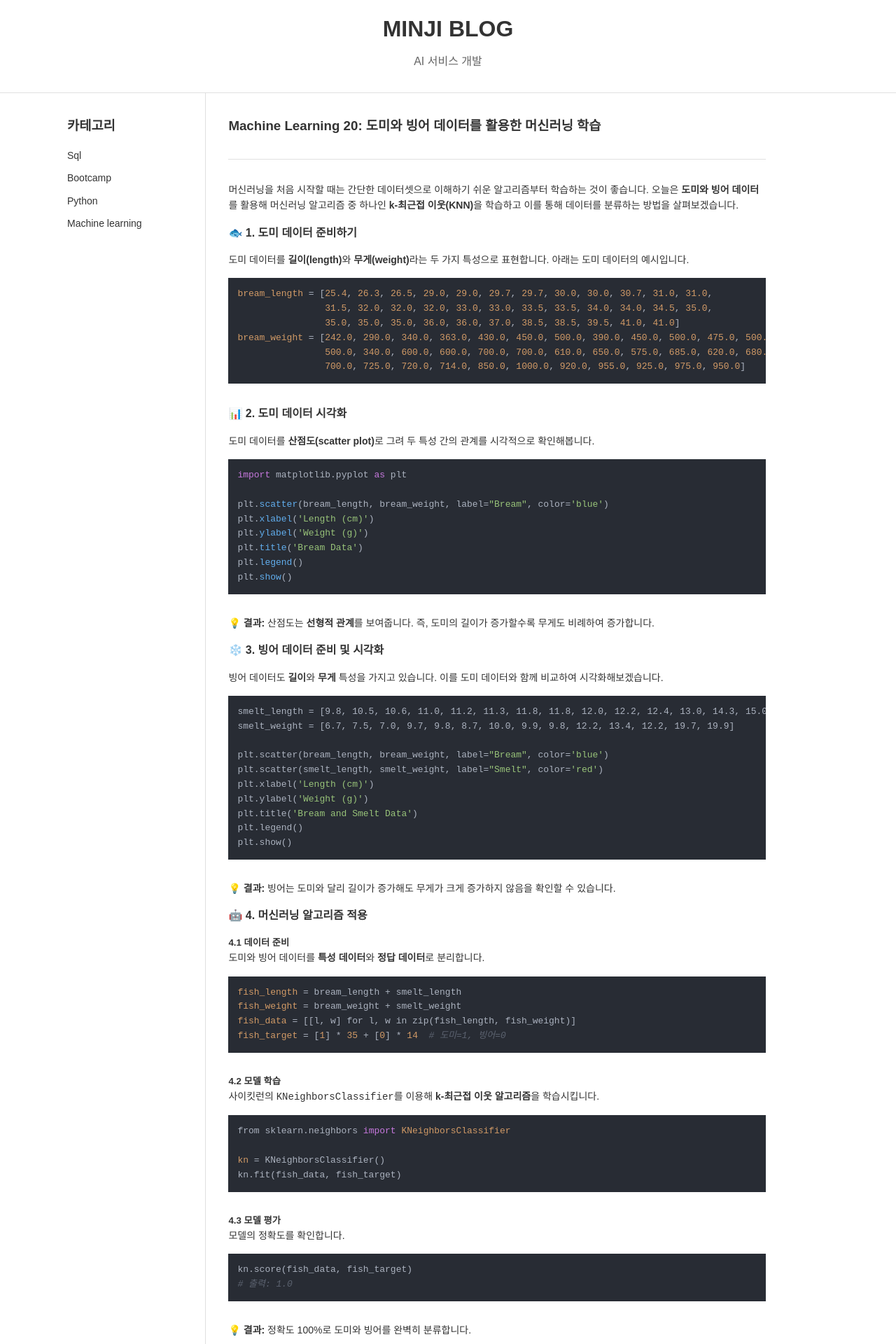
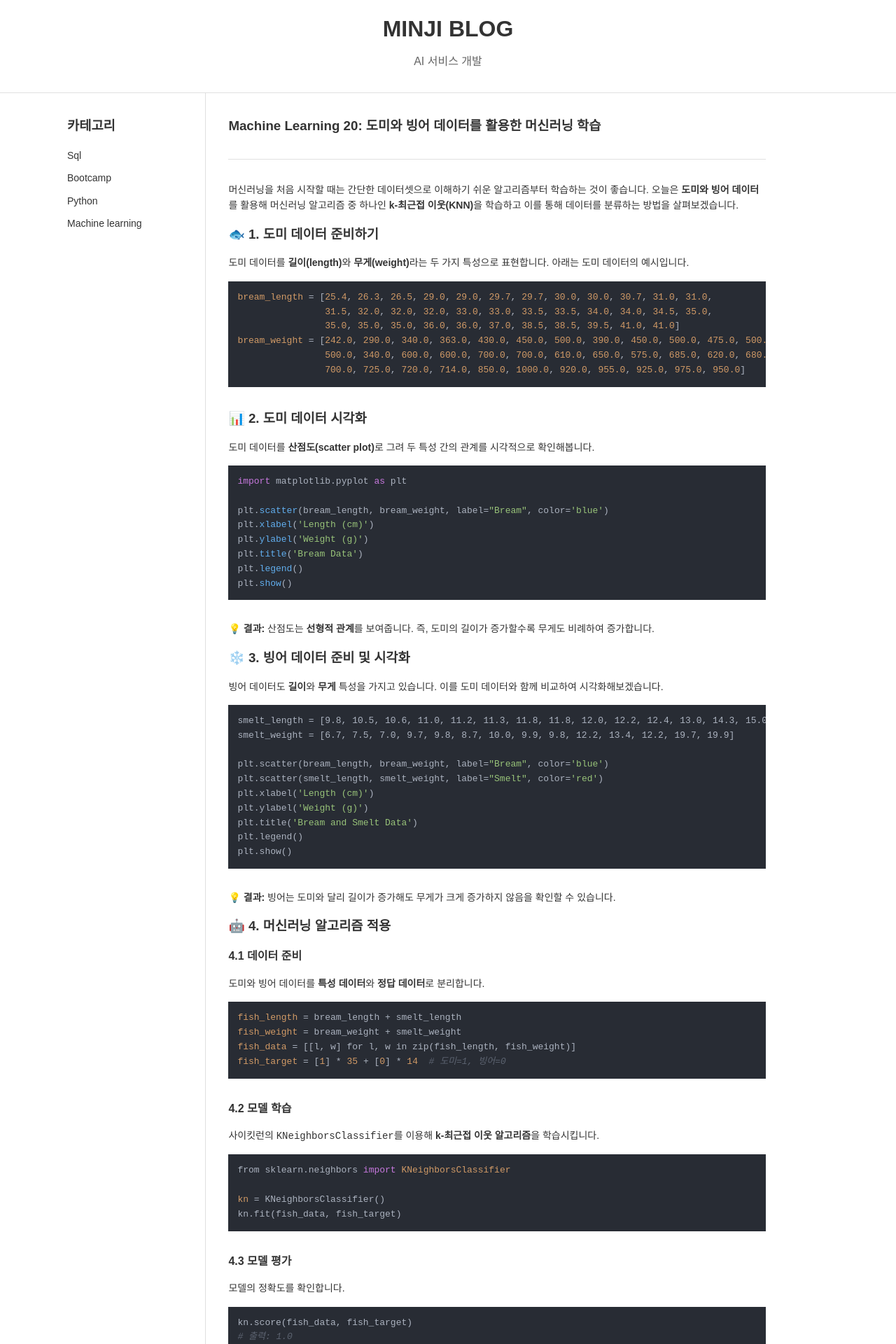
Before and after one commit to Mminzy22/Blog, a Jekyll site: the page built from _posts/Machine-Learning/2024-12-06-Machine-Learning20.md, in a window 1280 px wide. Shown: the top 1920 px of the page at 70% size. Built offline with Jekyll 4.4.1, drawn with Linux system fonts in a browser that asks for light colours; nearby versions of some CDN libraries; comment, search, counter and statistics services are not loaded.

````diff
--- a/_posts/Machine-Learning/2024-12-06-Machine-Learning20.md
+++ b/_posts/Machine-Learning/2024-12-06-Machine-Learning20.md
@@ -9,7 +9,7 @@ categories: [Machine Learning]
 머신러닝을 처음 시작할 때는 간단한 데이터셋으로 이해하기 쉬운 알고리즘부터 학습하는 것이 좋습니다. 오늘은 **도미와 빙어 데이터**를 활용해 머신러닝 알고리즘 중 하나인 **k-최근접 이웃(KNN)**을 학습하고 이를 통해 데이터를 분류하는 방법을 살펴보겠습니다.
 
 
-#### 🐟 1. 도미 데이터 준비하기
+### 🐟 1. 도미 데이터 준비하기
 
 도미 데이터를 **길이(length)**와 **무게(weight)**라는 두 가지 특성으로 표현합니다. 아래는 도미 데이터의 예시입니다.
 
@@ -23,7 +23,7 @@ bream_weight = [242.0, 290.0, 340.0, 363.0, 430.0, 450.0, 500.0, 390.0, 450.0, 5
 ```
 
 
-#### 📊 2. 도미 데이터 시각화
+### 📊 2. 도미 데이터 시각화
 
 도미 데이터를 **산점도(scatter plot)**로 그려 두 특성 간의 관계를 시각적으로 확인해봅니다.
 
@@ -41,7 +41,7 @@ plt.show()
 💡 **결과:** 산점도는 **선형적 관계**를 보여줍니다. 즉, 도미의 길이가 증가할수록 무게도 비례하여 증가합니다.
 
 
-#### ❄️ 3. 빙어 데이터 준비 및 시각화
+### ❄️ 3. 빙어 데이터 준비 및 시각화
 
 빙어 데이터도 **길이**와 **무게** 특성을 가지고 있습니다. 이를 도미 데이터와 함께 비교하여 시각화해보겠습니다.
 
@@ -61,9 +61,9 @@ plt.show()
 💡 **결과:** 빙어는 도미와 달리 길이가 증가해도 무게가 크게 증가하지 않음을 확인할 수 있습니다.
 
 
-#### 🤖 4. 머신러닝 알고리즘 적용
+### 🤖 4. 머신러닝 알고리즘 적용
 
-##### 4.1 데이터 준비
+#### 4.1 데이터 준비
 도미와 빙어 데이터를 **특성 데이터**와 **정답 데이터**로 분리합니다.
 
 ```python
@@ -73,7 +73,7 @@ fish_data = [[l, w] for l, w in zip(fish_length, fish_weight)]
 fish_target = [1] * 35 + [0] * 14  # 도미=1, 빙어=0
 ```
 
-##### 4.2 모델 학습
+#### 4.2 모델 학습
 사이킷런의 `KNeighborsClassifier`를 이용해 **k-최근접 이웃 알고리즘**을 학습시킵니다.
 
 ```python
@@ -83,7 +83,7 @@ kn = KNeighborsClassifier()
 kn.fit(fish_data, fish_target)
 ```
 
-##### 4.3 모델 평가
+#### 4.3 모델 평가
 모델의 정확도를 확인합니다.
 
 ```python
@@ -94,7 +94,7 @@ kn.score(fish_data, fish_target)
 💡 **결과:** 정확도 100%로 도미와 빙어를 완벽히 분류합니다.
 
 
-#### 🧠 5. 새로운 데이터 예측
+### 🧠 5. 새로운 데이터 예측
 
 길이 30cm, 무게 600g인 생선이 도미인지 빙어인지 예측해봅니다.
 
@@ -106,9 +106,9 @@ kn.predict([[30, 600]])
 💡 **결과:** 해당 생선은 **도미**로 분류되었습니다.
 
 
-#### 🌟 6. 추가 도전 과제
+### 🌟 6. 추가 도전 과제
 
-##### ✅ 이웃 수 조정해보기
+#### ✅ 이웃 수 조정해보기
 `n_neighbors` 매개변수를 조정하여 모델의 성능 변화를 확인하세요.
 
 ```python
@@ -117,7 +117,7 @@ kn.fit(fish_data, fish_target)
 print(kn.score(fish_data, fish_target))
 ```
 
-##### ✅ 데이터를 학습/테스트로 나누기
+#### ✅ 데이터를 학습/테스트로 나누기
 전체 데이터를 **학습용**과 **테스트용**으로 나눠 모델의 일반화 성능을 평가해보세요.
 
 ```python
@@ -130,11 +130,11 @@ kn.fit(train_data, train_target)
 print("Test accuracy:", kn.score(test_data, test_target))
 ```
 
-##### ✅ 다른 알고리즘 사용해보기
+#### ✅ 다른 알고리즘 사용해보기
 로지스틱 회귀, 서포트 벡터 머신(SVM) 등 다른 분류 알고리즘을 사용해 성능을 비교해보세요.
 
 
-#### ✨ 7. 결론 및 정리
+### ✨ 7. 결론 및 정리
 
 - **특성 데이터**를 시각화하고 이해하는 과정은 머신러닝 모델의 성능 향상에 매우 중요합니다.
 - **k-최근접 이웃(KNN)**은 간단하고 직관적인 알고리즘으로 분류 문제에 적합합니다.
--- a/assets/css/style.css
+++ b/assets/css/style.css
@@ -164,7 +164,17 @@ h2 {
     margin-bottom: 15px;
 }
 
+h3 {
+    color: #333;
+    margin-bottom: 15px;
+}
+
 h4 {
+    color: #333;
+    margin-bottom: 15px;
+}
+
+h5 {
     color: #333;
     margin-bottom: 15px;
 }
````
